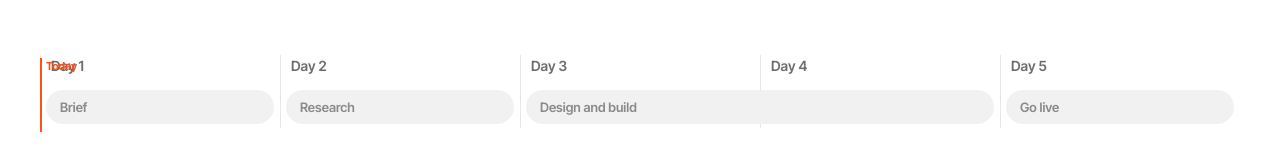
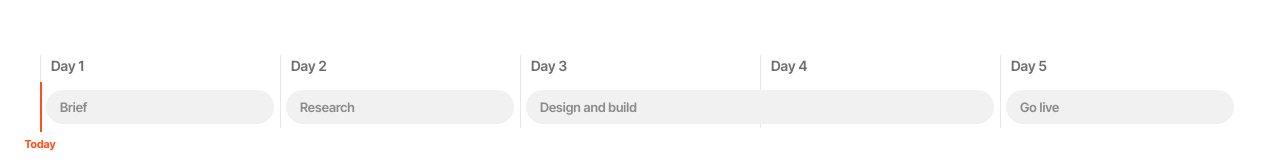
Before and after one commit to yashajmera23/agency-site, an Astro site: page / in a window 1280 px wide. Shown: the part 9293-9454 px from the top of the page. Built offline with nearby package versions, Linux system fonts and the light colour scheme; Astro itself is replaced by a stand-in of ours.

Commit message:
Move Today label below the plan bars
Co-Authored-By: Claude Opus 5.5 <noreply@anthropic.com>

```diff
--- a/src/components/Process.astro
+++ b/src/components/Process.astro
@@ -223,9 +223,10 @@ const bars = [
     .step__art { order: 0; }
     .motion .step { min-height: min(44vh, 420px) !important; }
     .motion .plan__now {
-      display: block; position: absolute; top: -28px; bottom: -4px; left: 0; width: 2px; background: var(--accent);
+      display: block; position: absolute; top: -4px; bottom: -4px; left: 0; width: 2px; background: var(--accent); z-index: 2;
     }
-    .plan__now span { position: absolute; top: 0; left: 6px; font-size: 11px; font-weight: 700; color: var(--accent); white-space: nowrap; }
+    /* the label sits under the bars so it never covers the day names */
+    .plan__now span { position: absolute; top: calc(100% + 4px); left: 0; translate: -50% 0; font-size: 11px; font-weight: 700; color: var(--accent); white-space: nowrap; }
   }
   @media (max-width: 860px) {
     .plan__bar span { font-size: 11px; padding: 0 10px; }
```
